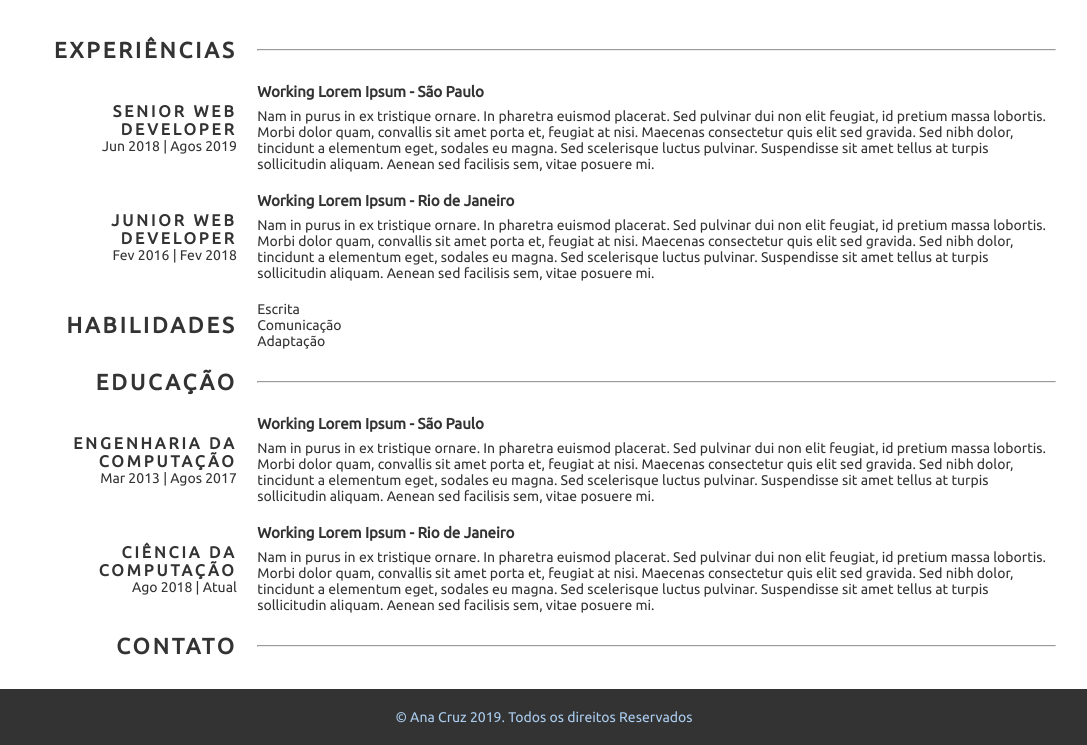
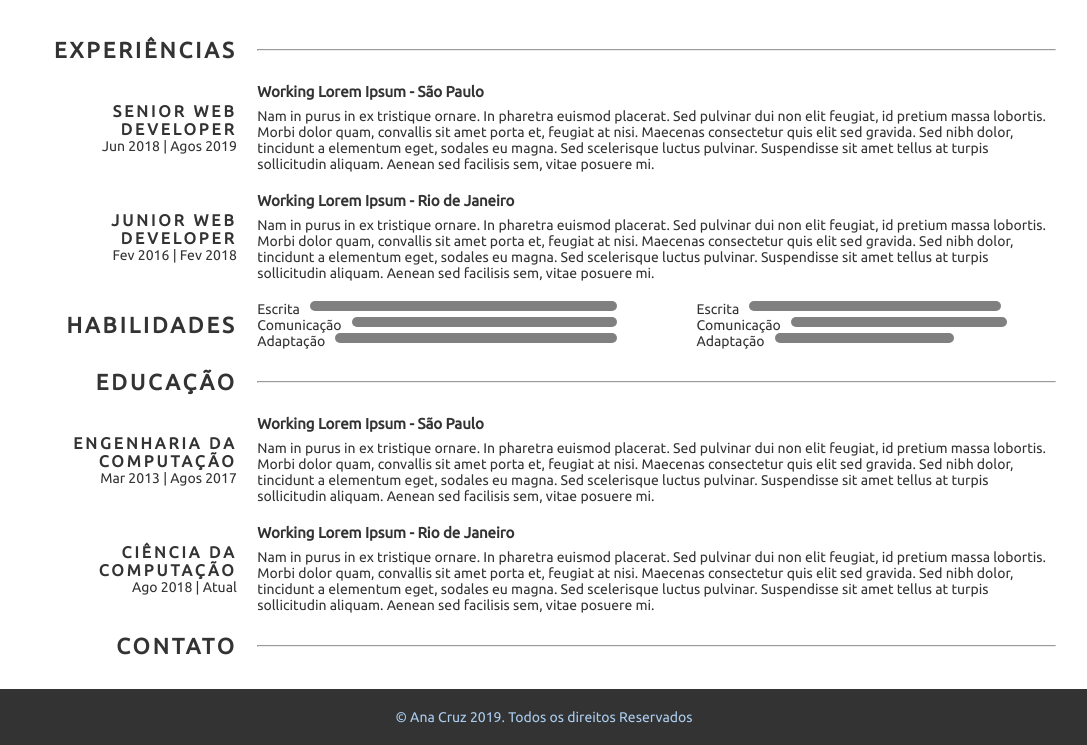
Before and after one commit to Cruzanaa/Cruzanaa.github.io, a plain HTML site: page index.html in a window 1280 px wide. Shown: the part 233-978 px from the top of the page, without its empty margins (96-1183 px from the left). Drawn offline with Linux system fonts and the light colour scheme.

Commit message:
Atualização: incluindo barra de porcentagem-habilidades

```diff
--- a/css/estilo.css
+++ b/css/estilo.css
@@ -49,7 +49,7 @@ body{
     justify-content: space-between;
 }
 .redes-sociais>li{
-    font-size: 22px;
+    font-size: 27px;
 }
 .contatos{
     margin-bottom: 30px;
@@ -84,7 +84,60 @@ body{
     width: 78%;
 }
 
+
+/*-- TABELA DE HABILIDADES --*/
+.habilidades{
+    display: flex;
+    justify-content: space-between;
+}
+.skill{
+    width: 45%;
+}
+.skill div{
+    display: flex;
+    border-radius: 5px;
+}
+.skill div span{
+    margin-right: 10px;
+}
+.borda-barra{
+    height: 10px;
+    width: 100%;
+    border: 1px black solid;
+    border-radius: 5px;
+}
+
+.barra{
+    height: 10px;
+    background-color:gray;
+    border-radius: 5px;
+}
+.habi-100{
+    width: 100%;
+}
+.habi-90{
+    width: 90%;
+}
+.habi-80{
+    width: 80%;
+}
+.habi-70{
+    width: 70%;
+}
+.habi-60{
+    width: 60%;
+}
+.habi-50{
+    width: 50%;
+}
+
+
+
+
+
+
 /*-- RODAPÉ --*/
+
 .rodape{
 
     background: #333;
@@ -93,7 +146,3 @@ body{
     padding: 20px;
     margin-top: 30px;
 }
-
-/*-- TABELA DE HABILIDADES --*/
-.tabela-hab{
-}
--- a/index.html
+++ b/index.html
@@ -85,26 +85,58 @@
         </div>
 
 
-        <div class="experiencia"><!--HABILIDADES-->
+        <div class="experiencia">
+            <!--HABILIDADES-->
             <div class="esquerda">
                 <h3 class="titulo-sessao">Habilidades</h3>
             </div>
 
             <div class="direita habilidades">
                 <div class="skill">
-                        <p>Escrita</p>
-                        <p>Comunicação</p>
-                        <p>Adaptação</p>
+                        <div><span>Escrita</span>
+                                <div class="habi-100 barra"></div>
                         </div>
 
+
+                    <div><span>Comunicação</span>
+
+                            <div class="habi-90 barra"></div>
+
+                    </div>
+
+                    <div><span>Adaptação</span>
+
+                            <div class="habi-80 barra"></div>
+
+                    </div>
+                </div>
+
+
                 <div class="skill">
+                    <div><span>Escrita</span>
 
+                            <div class="habi-70 barra"></div>
+
+                    </div>
+
+                    <div><span>Comunicação</span>
+
+                            <div class="habi-60 barra"></div>
+
+                    </div>
+
+                    <div><span>Adaptação</span>
+
+                          <div class=" habi-50 barra"></div>
+
+                    </div>
                 </div>
             </div>
         </div>
 
 
-        <div class="experiencias"> <!-- EDUCAÇÃO-->
+        <div class="experiencias">
+            <!-- EDUCAÇÃO-->
             <div class="experiencia">
                 <div class="esquerda">
                     <h3 class="titulo-sessao">Educação</h3>
@@ -151,7 +183,8 @@
         </div>
 
 
-        <div class="experiencias"><!-- CONTATO -->
+        <div class="experiencias">
+            <!-- CONTATO -->
             <div class="experiencia">
                 <div class="esquerda">
                     <h3 class="titulo-sessao">Contato</h3>
```
Lines whose indentation alone changed are shown as unchanged.
